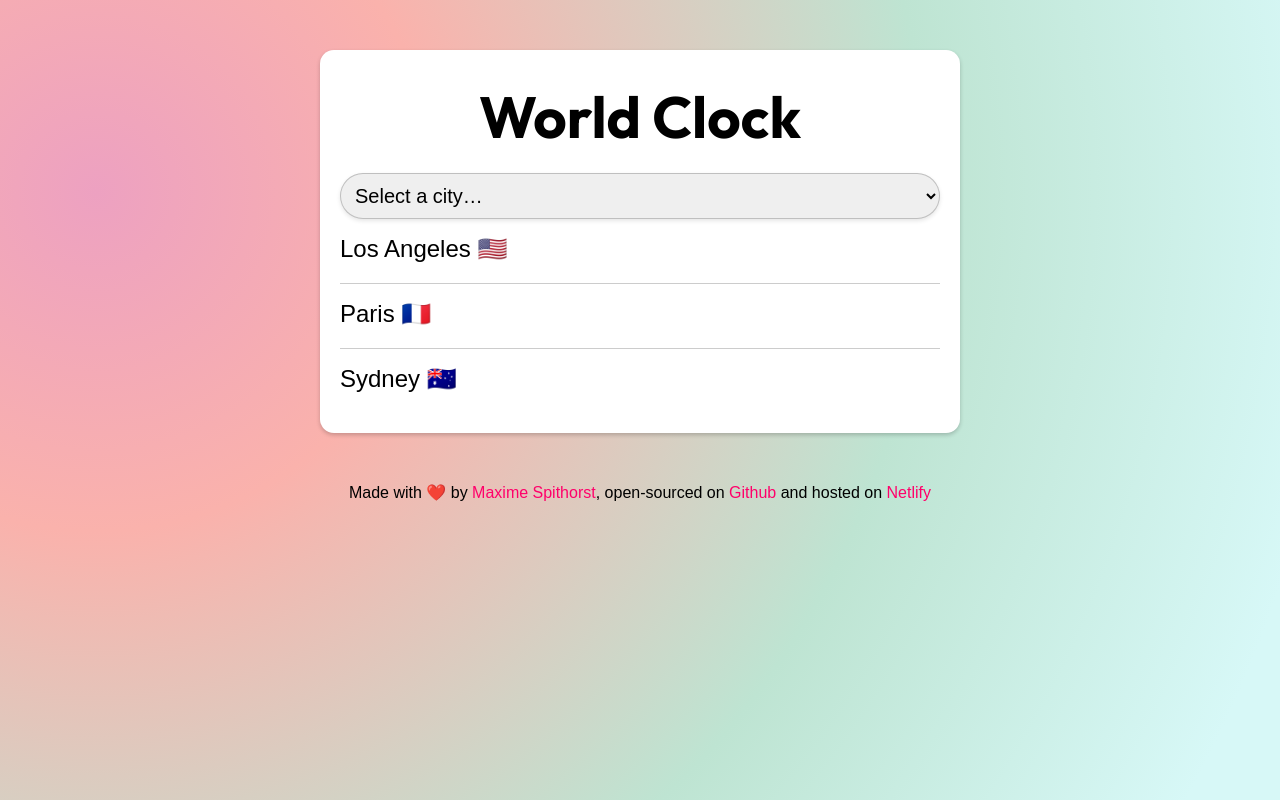
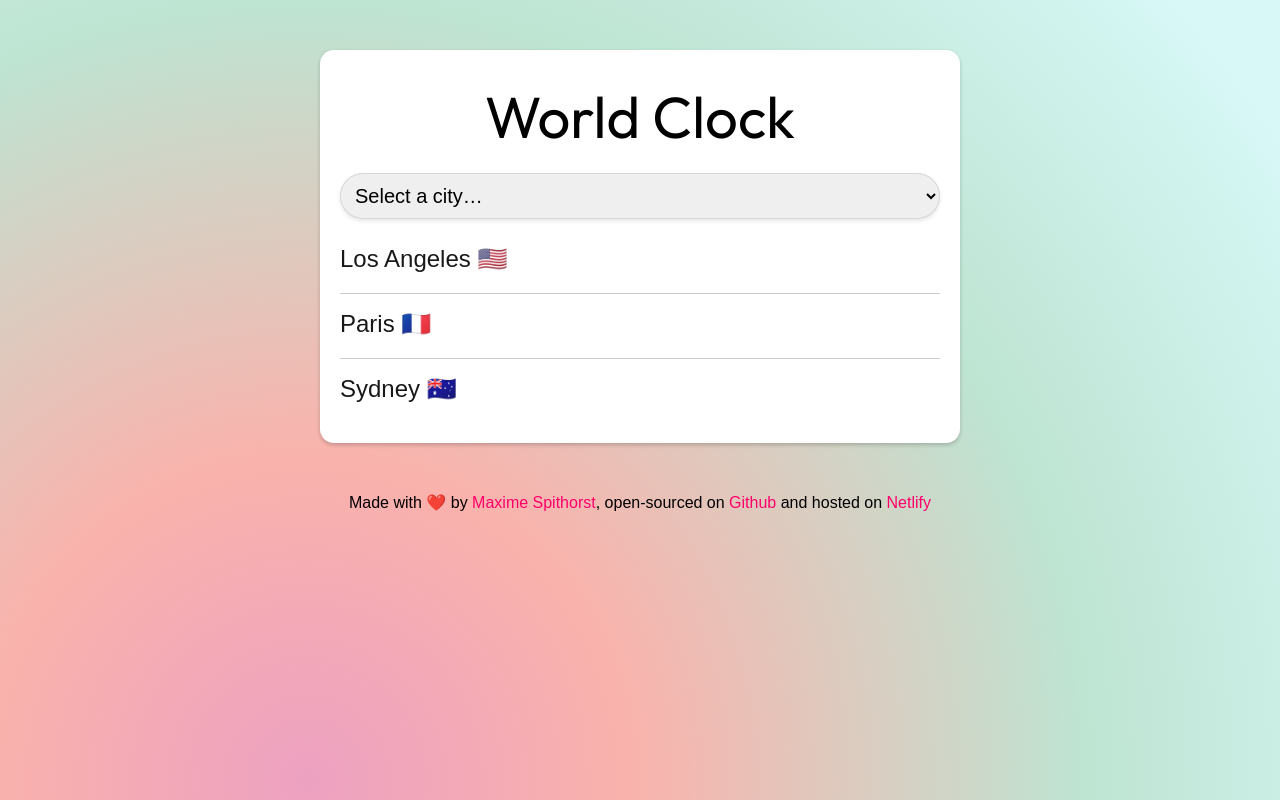
Before and after one commit to hallomaxime/world-clock, a plain HTML site: page index.html in a window 1280 px wide. Drawn offline with nearby package versions, Linux system fonts and the light colour scheme; a script that the page names is missing.

Commit message:
updated css again

```diff
--- a/src/styles.css
+++ b/src/styles.css
@@ -1,6 +1,6 @@
 body {
   background: radial-gradient(
-    circle at 7.5% 24%,
+    circle at 24% 97.5%,
     rgb(237, 161, 193) 0%,
     rgb(250, 178, 172) 25.5%,
     rgb(190, 228, 210) 62.3%,
@@ -24,6 +24,7 @@ h1 {
   margin: 10px 0 20px 0;
   font-family: "Outfit", sans-serif;
   font-size: 58px;
+  font-weight: normal;
 }
 
 select {
@@ -31,13 +32,15 @@ select {
   padding: 10px;
   border-radius: 24px;
   font-size: 20px;
-  border: solid 1px rgba(0, 0, 0, 0.2);
+  border: solid 1px rgba(0, 0, 0, 0.1);
   box-shadow: rgba(0, 0, 0, 0.1) 0px 2px 4px 0px;
+  margin-bottom: 10px;
 }
 
 h2 {
   margin: 0;
   font-weight: 400;
+  opacity: 0.9;
 }
 
 .city {
```
